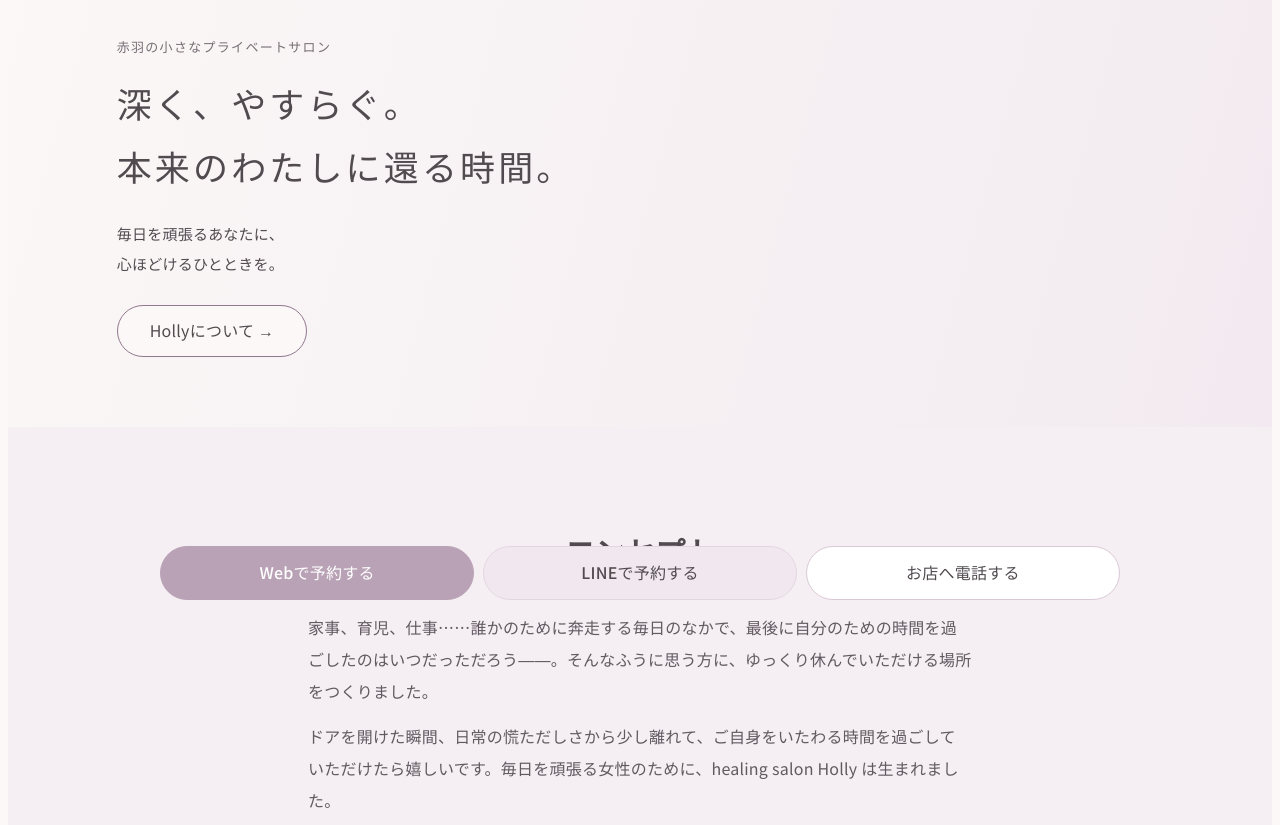
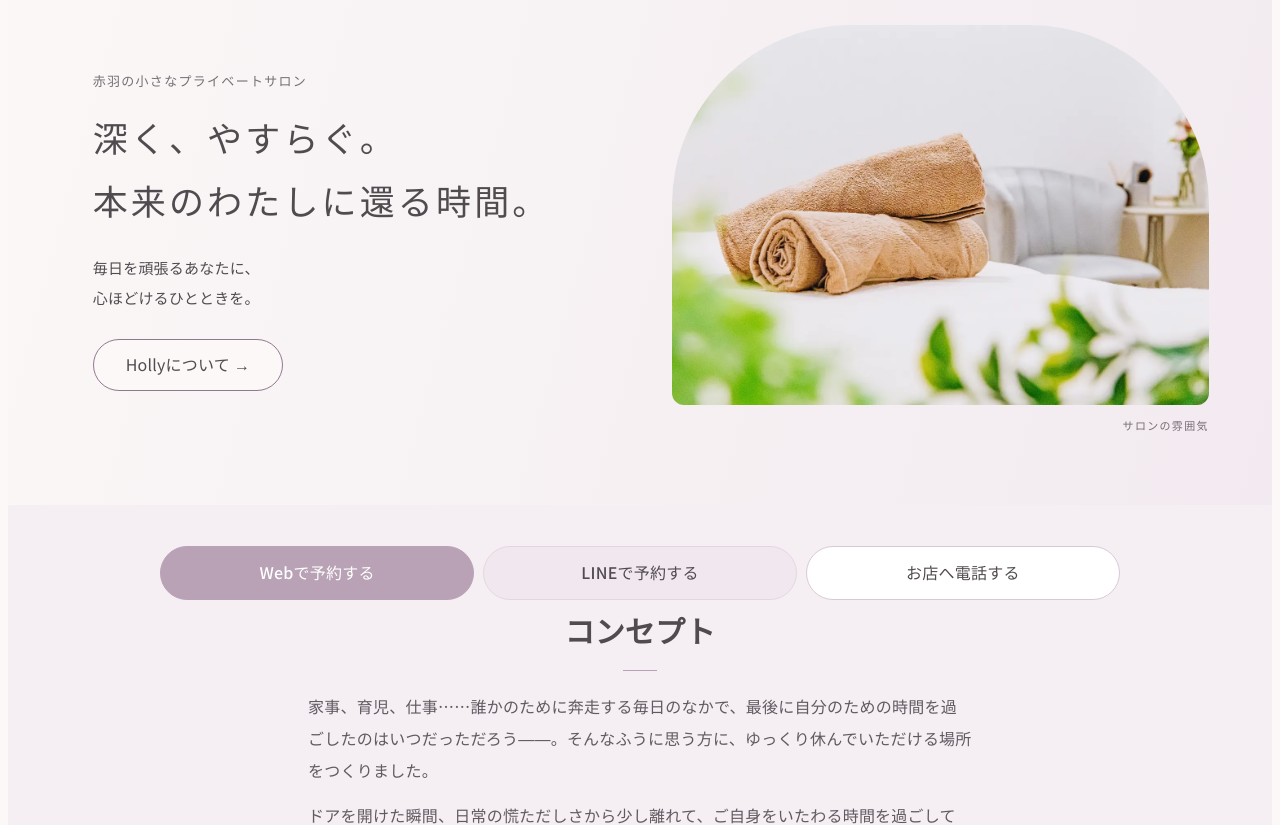
Before and after one commit to su-kun/holly-design-preview, a plain HTML site: page dist/index.html in a window 1280 px wide. Shown: the part 190-1015 px from the top of the page. Drawn offline with Linux system fonts and the light colour scheme.

Commit message:
Add files via upload

```diff
--- a/dist/css/common.css
+++ b/dist/css/common.css
@@ -36,10 +36,7 @@ ul, li {margin: 0;padding: 0;}
 li {list-style-type: none;}
 img {max-width: 100%;}
 
-/* v05.2: ヘッダーの外枠をフッター同様に画面幅いっぱいにする */
 header {
-	box-sizing: border-box;
-	width: 100%;
 	display: flex;
 	justify-content: space-evenly;
 	align-items: center;
@@ -74,7 +71,7 @@ header nav a[aria-current="page"] {
 	header {
 		flex-direction: column;
 		gap: 0.25em;
-		width: 100%;
+		width: 92%;
 	}
 	header img {
 		height: 72px;
@@ -94,7 +91,7 @@ footer {
 	background: #f0e7ed;
 	color: var(--holly-ink);
 	margin-top: 3.5em;
-	padding: 2em 5%;
+	padding: 2em auto;
 }
 footer .footer-note {
 	font-size: 14px;
@@ -188,6 +185,3 @@ footer .footer-copy {
 			padding: 0.72em .25em;
 		}
 	}
-
-/* v05.2: フッターも画面幅いっぱい。余白は既存の5%を使用 */
-footer { box-sizing: border-box; width: 100%; }
--- a/dist/css/pages.css
+++ b/dist/css/pages.css
@@ -886,3 +886,17 @@ address {
   .holly-hero-eyebrow { font-size: 12px; }
   .holly-hero-note { font-size: 13px; }
 }
+
+/* v05.4: トップページ限定の写真と余白・植物の線画。既存色変数はそのまま。 */
+.holly-hero-layout{max-width:1240px;margin:28px auto 0;display:grid;grid-template-columns:1fr 1fr;gap:clamp(24px,5vw,76px);align-items:center}
+.holly-hero-layout .holly-hero-inner{margin:0;padding:0 0 0 4%;min-width:0}
+.holly-hero-photo{margin:0;position:relative;min-width:0}
+.holly-hero-photo img{display:block;width:100%;height:380px;object-fit:cover;object-position:center;border-radius:180px 180px 12px 12px}
+.holly-hero-photo figcaption{margin-top:10px;font-size:11px;letter-spacing:.12em;text-align:right;color:var(--holly-muted)}
+/* 線画は文字を避けて右下に薄く置く。背景や色の確定値には触れない */
+#concept{position:relative;isolation:isolate;overflow:hidden}
+#concept::after{content:"";position:absolute;right:max(2%,calc((100% - 1050px)/2));bottom:18px;width:125px;height:195px;background:url('/images/botanical-line.svg') center/contain no-repeat;opacity:.30;pointer-events:none;z-index:-1}
+#concept.box{padding-top:4.25em;padding-bottom:4.25em}
+#target.box,#forte.box,#personal.box{padding-top:3.7em;padding-bottom:3.7em}
+@media(max-width:850px){.holly-hero-layout{grid-template-columns:1fr;gap:30px;max-width:600px;margin:32px auto 0}.holly-hero-layout .holly-hero-inner{text-align:center;padding:0}.holly-hero-photo{max-width:490px;margin:0 auto;width:100%}.holly-hero-photo img{height:300px}}
+@media(max-width:520px){.holly-hero-layout{margin-top:35px;gap:30px}.holly-hero-photo img{height:240px;border-radius:120px 120px 10px 10px}.holly-hero-photo figcaption{font-size:10px}#concept::after{width:85px;height:130px;right:0;bottom:5px;opacity:.20}#concept.box{padding-top:3.4em;padding-bottom:3.4em}}
--- a/dist/index.html
+++ b/dist/index.html
@@ -129,13 +129,20 @@
       <a class="holly-hero-reserve" href="https://stekina.com/profile/PDXH-7SJ9" target="_blank" rel="noopener">ご予約</a>
     </nav>
   </div>
-  <div class="holly-hero-inner">
-    <p class="holly-hero-eyebrow">赤羽の小さなプライベートサロン</p>
-    <h1>深く、やすらぐ。<span>本来のわたしに還る時間。</span></h1>
-    <p class="holly-hero-note">毎日を頑張るあなたに、<br>心ほどけるひとときを。</p>
-    <a class="holly-hero-action" href="#concept">Hollyについて <span aria-hidden="true">→</span></a>
+  <div class="holly-hero-layout">
+    <div class="holly-hero-inner">
+      <p class="holly-hero-eyebrow">赤羽の小さなプライベートサロン</p>
+      <h1>深く、やすらぐ。<span>本来のわたしに還る時間。</span></h1>
+      <p class="holly-hero-note">毎日を頑張るあなたに、<br>心ほどけるひとときを。</p>
+      <a class="holly-hero-action" href="#concept">Hollyについて <span aria-hidden="true">→</span></a>
+    </div>
+    <figure class="holly-hero-photo">
+      <img src="/images/gallery/10.webp" alt="タオルと花を飾った、落ち着いた施術空間のイメージ" width="1400" height="933" fetchpriority="high">
+      <figcaption>サロンの雰囲気</figcaption>
+    </figure>
   </div>
 </section>
+
 
 <section class="box" id="concept" aria-label="サロンのコンセプト">
   <h2>コンセプト</h2>
@@ -163,7 +170,6 @@
     <li><a href="/gallery/">店内ギャラリー</a></li>
   </ul>
 </section>
-
 
 
 <section class="box" id="target" aria-label="歓迎するお客様">
```
Also changed, not shown: dist/images/botanical-line.svg (added).
